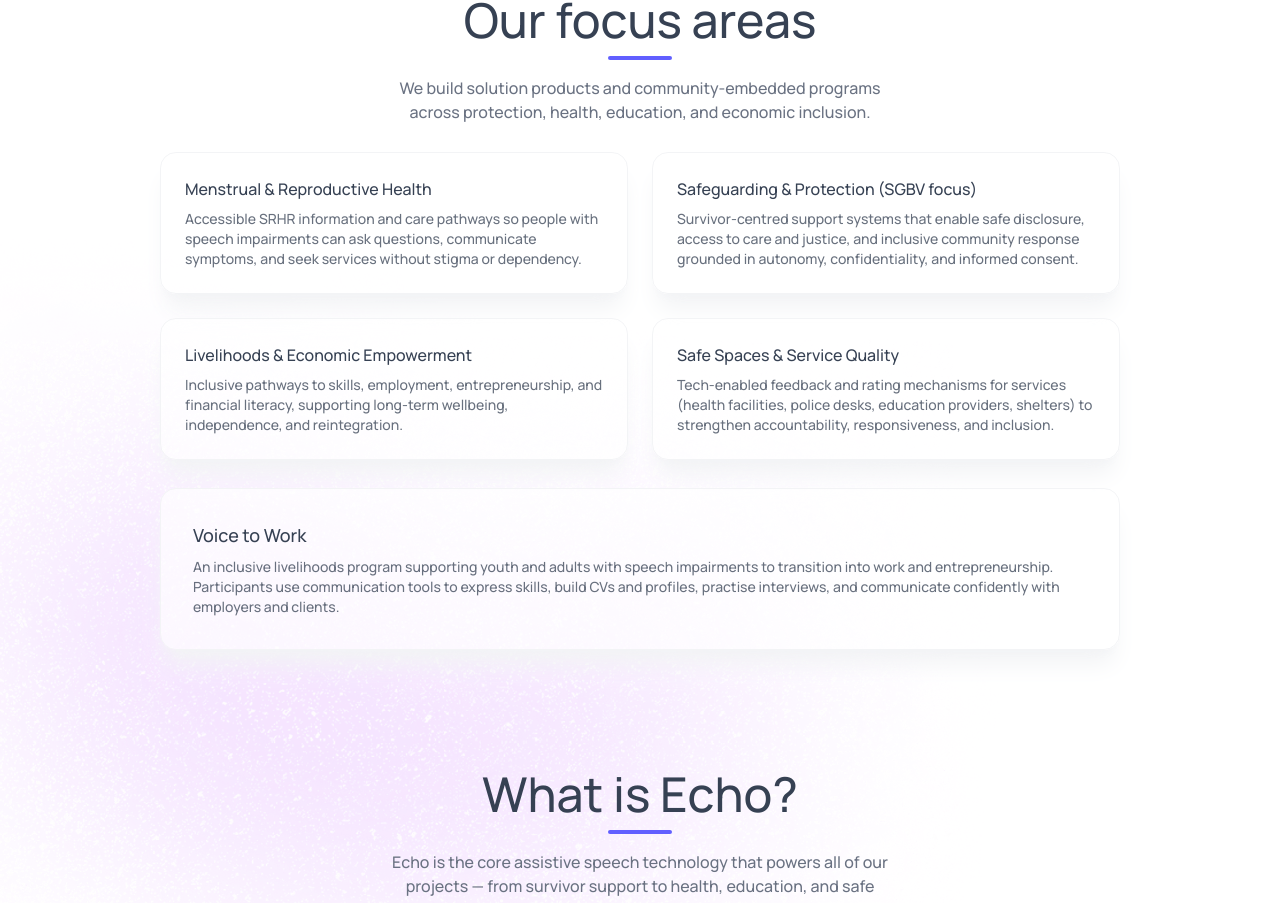
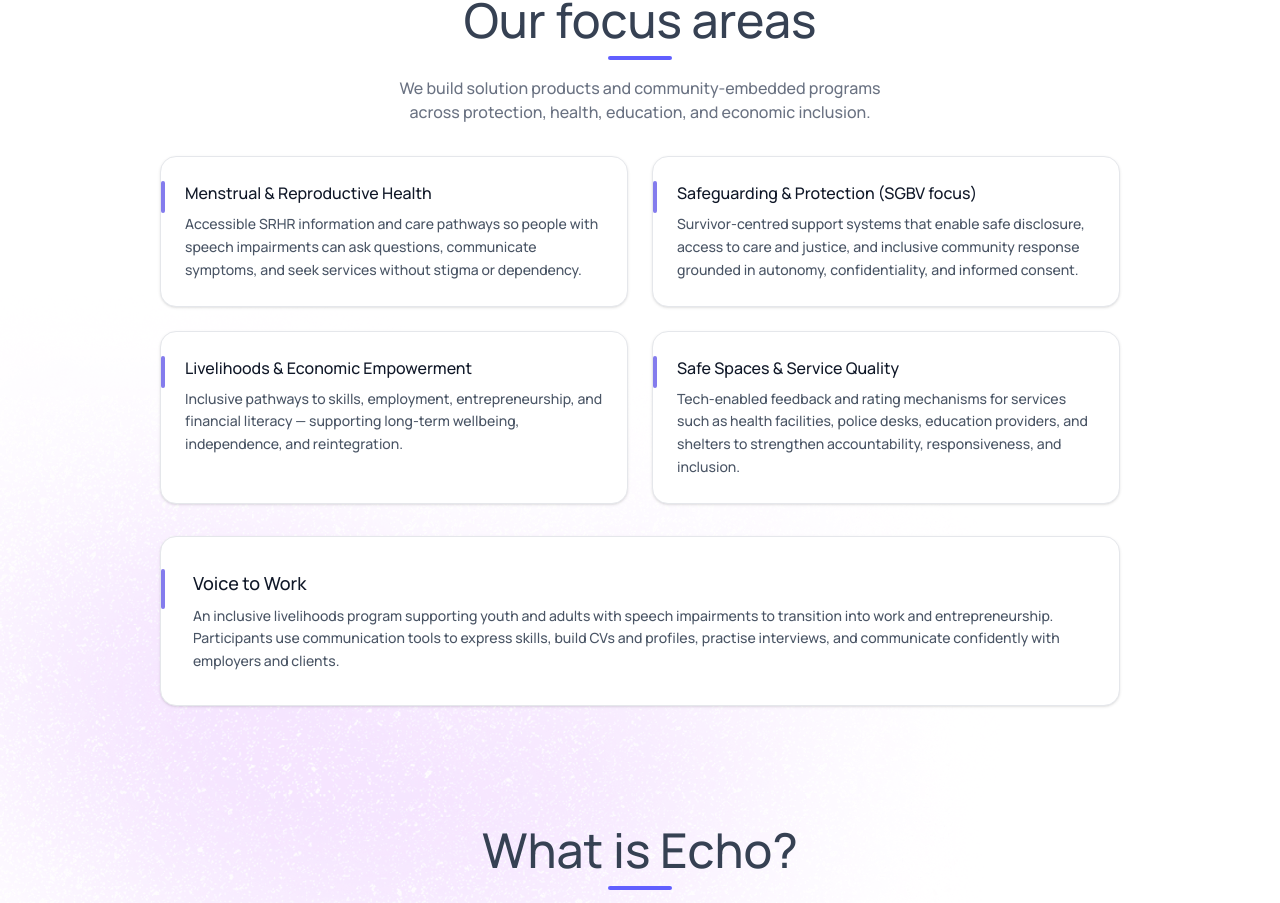
Before and after one commit to martin254/EchoSite, a React (Vite) app: page / in a window 1280 px wide. Shown: the part 2240-3143 px from the top of the page. Built offline with nearby package versions, Linux system fonts and the light colour scheme.

Commit message:
Update CBOFocusAreas.jsx

```diff
--- a/src/components/CBOFocusAreas.jsx
+++ b/src/components/CBOFocusAreas.jsx
@@ -13,18 +13,18 @@ const CBOFocusAreas = () => {
     },
     {
       title: "Livelihoods & Economic Empowerment",
-      desc: "Inclusive pathways to skills, employment, entrepreneurship, and financial literacy, supporting long-term wellbeing, independence, and reintegration.",
+      desc: "Inclusive pathways to skills, employment, entrepreneurship, and financial literacy — supporting long-term wellbeing, independence, and reintegration.",
     },
     {
       title: "Safe Spaces & Service Quality",
-      desc: "Tech-enabled feedback and rating mechanisms for services (health facilities, police desks, education providers, shelters) to strengthen accountability, responsiveness, and inclusion.",
+      desc: "Tech-enabled feedback and rating mechanisms for services such as health facilities, police desks, education providers, and shelters to strengthen accountability, responsiveness, and inclusion.",
     },
   ]
 
   return (
     <div
       id="focus-areas"
-      className="flex flex-col items-center gap-7 px-4 sm:px-12 lg:px-24 xl:px-40 pt-16 text-gray-700 dark:text-white"
+      className="flex flex-col items-center gap-8 px-4 sm:px-12 lg:px-24 xl:px-40 pt-16 text-gray-700 dark:text-white"
     >
       <Title
         title="Our focus areas"
@@ -35,18 +35,31 @@ const CBOFocusAreas = () => {
         {areas.map((a, idx) => (
           <div
             key={idx}
-            className="h-full rounded-2xl border border-gray-100 dark:border-gray-700 bg-white/70 dark:bg-gray-900/60 p-6 shadow-xl shadow-gray-100 dark:shadow-white/5 hover:scale-[1.01] transition-transform"
+            className="relative h-full rounded-2xl border border-gray-200 dark:border-gray-700
+              bg-white dark:bg-gray-900/60
+              p-6 shadow-sm hover:shadow-md transition-all"
           >
-            <h3 className="text-base font-semibold">{a.title}</h3>
-            <p className="text-sm opacity-75 mt-2">{a.desc}</p>
+            <span className="absolute left-0 top-6 h-8 w-1 rounded-full bg-primary/70" />
+            <h3 className="text-base font-semibold text-gray-900 dark:text-white">
+              {a.title}
+            </h3>
+            <p className="text-sm text-gray-600 dark:text-white/80 mt-2 leading-relaxed">
+              {a.desc}
+            </p>
           </div>
         ))}
       </div>
 
       {/* Extra program highlight */}
-      <div className="w-full max-w-6xl rounded-2xl border border-gray-100 dark:border-gray-700 bg-white/70 dark:bg-gray-900/60 p-6 sm:p-8 shadow-xl shadow-gray-100 dark:shadow-white/5">
-        <h3 className="text-lg font-semibold">Voice to Work</h3>
-        <p className="text-sm opacity-75 mt-2">
+      <div className="relative w-full max-w-6xl rounded-2xl border border-gray-200 dark:border-gray-700
+        bg-white dark:bg-gray-900/60
+        p-6 sm:p-8 shadow-sm"
+      >
+        <span className="absolute left-0 top-8 h-10 w-1 rounded-full bg-primary/70" />
+        <h3 className="text-lg font-semibold text-gray-900 dark:text-white">
+          Voice to Work
+        </h3>
+        <p className="text-sm text-gray-600 dark:text-white/80 mt-2 leading-relaxed">
           An inclusive livelihoods program supporting youth and adults with speech impairments to transition into work and entrepreneurship.
           Participants use communication tools to express skills, build CVs and profiles, practise interviews, and communicate confidently with employers and clients.
         </p>
```
